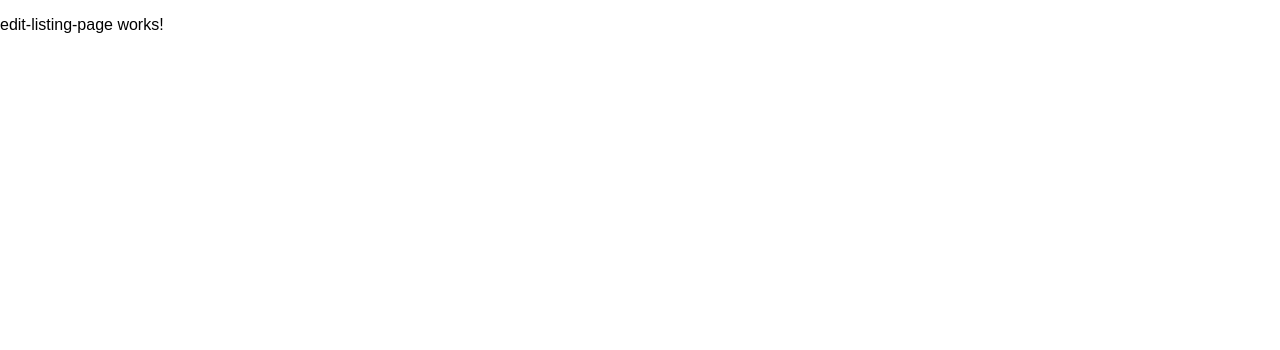
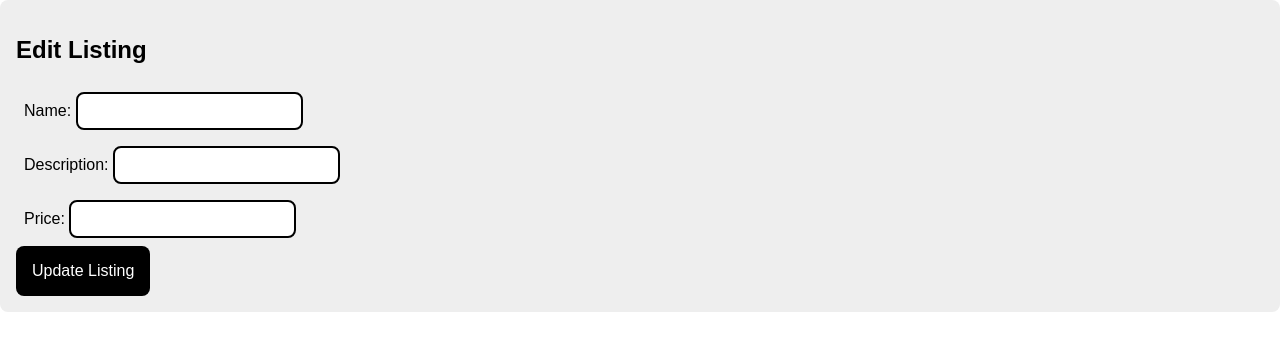
Before and after one commit to NBenawa/Angular, an Angular app: page /edit-listing/234 in a window 1280 px wide. Shown: the top 350 px of the page. Built offline with nearby package versions, Linux system fonts and the light colour scheme.

Commit message:
changing edit and new listing pages with form page

```diff
--- a/src/app/edit-listing-page/edit-listing-page.html
+++ b/src/app/edit-listing-page/edit-listing-page.html
@@ -1 +1,4 @@
-<p>edit-listing-page works!</p>
+<div class="content-box">
+    <h2>Edit Listing</h2>
+    <app-listing-data-form submitButtonText="Update Listing"></app-listing-data-form>
+</div>
--- a/src/app/edit-listing-page/edit-listing-page.ts
+++ b/src/app/edit-listing-page/edit-listing-page.ts
@@ -1,8 +1,9 @@
 import { Component } from '@angular/core';
+import { ListingDataForm } from '../listing-data-form/listing-data-form';
 
 @Component({
   selector: 'app-edit-listing-page',
-  imports: [],
+  imports: [ListingDataForm],
   templateUrl: './edit-listing-page.html',
   styleUrl: './edit-listing-page.css',
 })
--- a/src/app/new-listing-page/new-listing-page.html
+++ b/src/app/new-listing-page/new-listing-page.html
@@ -1,4 +1,4 @@
 <div class="content-box">
     <h2>Create New Listing</h2>
-    <app-listing-data-form></app-listing-data-form>
+    <app-listing-data-form submitButtonText="Create Listing"></app-listing-data-form>
 </div>
--- a/src/app/new-listing-page/new-listing-page.ts
+++ b/src/app/new-listing-page/new-listing-page.ts
@@ -1,5 +1,6 @@
 import { Component } from '@angular/core';
 import { ListingDataForm } from '../listing-data-form/listing-data-form';
+
 @Component({
   selector: 'app-new-listing-page',
   imports: [ListingDataForm],
```
